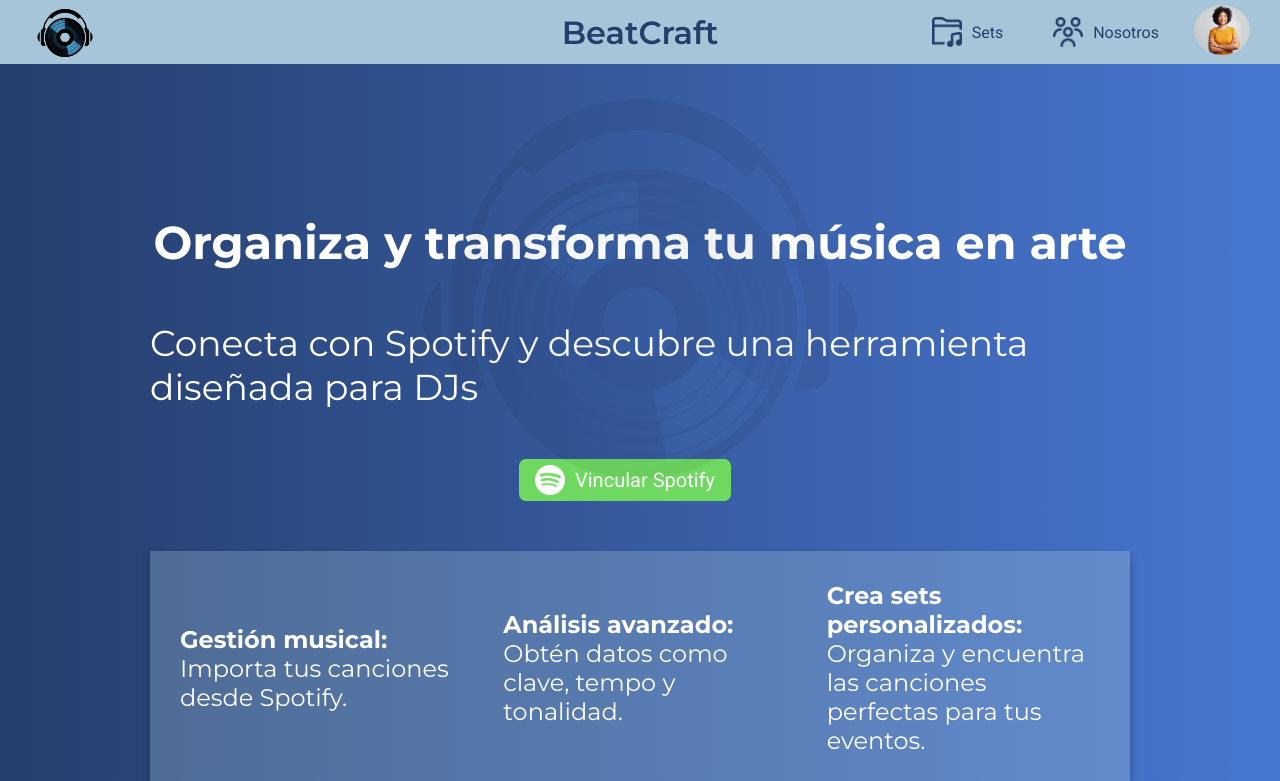
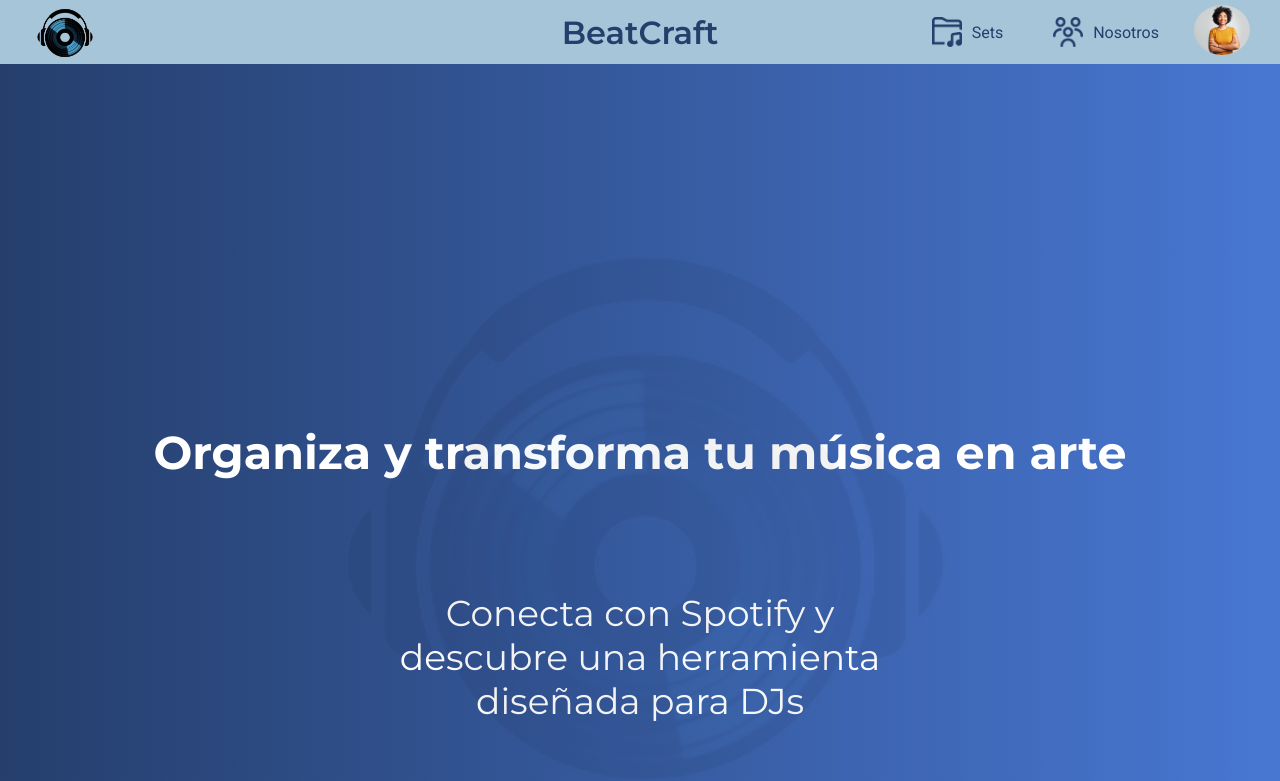
Before and after one commit to cascodenotch/beatfront, an Angular app: page / in a window 1280 px wide. Shown: the top 781 px of the page. Built offline with nearby package versions, Linux system fonts and the light colour scheme.

Commit message:
ajustes maquetacion

```diff
--- a/src/app/component/footer/footer.component.css
+++ b/src/app/component/footer/footer.component.css
@@ -2,7 +2,7 @@
 footer {
     background-color: var(--color-secuandario);
     color: var(--color-fondo);
-    height: 10vh;
+    min-height: 10vh;
     width: 100%;
     display: flex;
     justify-content: space-between;
--- a/src/app/component/header/header.component.css
+++ b/src/app/component/header/header.component.css
@@ -35,11 +35,16 @@ header {
   display: flex;
   justify-content: center;
   align-items: center;
+  height: 100%;
+  width: 33.33%;
+}
+
+.header-title a{
+  text-decoration: none;
+  color: var(--color-fondo);
   font-family: "Montserrat", serif;
   font-size: xx-large;
   font-weight: 550;
-  height: 100%;
-  width: 33.33%;
 }
 
 /* Contenedor del menu */
@@ -185,6 +190,30 @@ header {
   margin-right: 10px;
 }
 
+
+/* Estilo del botón de vinculación de Spotify */
+.btn-vincular-spotify {
+  border: 1px solid transparent;
+  border-radius: 7px;
+  background-color: #6fd861;
+  color: white;
+  display: flex;
+  align-items: center;
+  padding: 5px 15px;
+  margin-right: 30px;
+  font-size: 20px;
+  cursor: pointer;
+}
+
+/* Estilo del icono dentro del botón de vinculación de Spotify */
+.btn-vincular-spotify img {
+  border: 0px solid transparent;
+  width: 30px;
+  height: 30px;
+  margin-right: 10px;
+}
+
+
 /* Media queries para pantallas más pequeñas */
 @media (max-width: 1024px) {
   .header-logo {
--- a/src/app/component/header/header.component.html
+++ b/src/app/component/header/header.component.html
@@ -5,12 +5,14 @@
     </div>
 
     <!-- Título del sitio -->
-    <div class="header-title">BeatCraft</div>
+    <div class="header-title">
+      <a routerLink="landing">BeatCraft</a>
+    </div>
 
     <!-- Sección para usuarios no conectados -->
     <ng-container *ngIf="logueado; else headerLogueado">
       <div class="header-menu">
-        <button class="menu-button">
+        <button class="btn-vincular-spotify" [routerLink]="'editar-set-vacia'">
           <img src="../../../assets/Iconos/spotify.png" alt="">
           <span>Vincular Spotify</span>
         </button>
--- a/src/app/pages/editar-set-vacia/editar-set-vacia.component.css
+++ b/src/app/pages/editar-set-vacia/editar-set-vacia.component.css
@@ -1,28 +1,32 @@
 /* Estilo general para el cuerpo de la página */
-body {
-    margin: 0;
-    height: 92vh;
+main {
+    border: 0px solid red;
     background: linear-gradient(90deg, var(--color-fondo), var(--color-gradiant));
     color: white;
     display: flex;
     flex-direction: column;
-    padding: 110px;
+    justify-content: flex-start;
+    padding: 150px;
+    gap: 50px;
+    margin: 0;
+    min-height: 92vh;
+    position: relative;
   }
 
-/* Fondo adicional detrás del body */
-body::before {
+  /* Fondo adicional detrás del cuerpo */
+  main::before {
     content: '';
     position: absolute;
     top: 0;
     left: 0;
     width: 100%;
-    height: 80vh;
-    background: url(../../../assets/Img/logo.png) center/cover no-repeat;
-    background-size: 85%;
+    height: 100%;
+    background: url(../../../assets/Img/logo_1.png) center/cover no-repeat;
+    background-size: 50%;
     opacity: 0.05;
-    pointer-events: none;
-    margin-top: 200px;
-}
+    pointer-events: none; /* Permite que no interfiera con el hover*/
+  }
+
 
 /* Estilo del título principal de la página */
 .input-container {
--- a/src/app/pages/editar-set-vacia/editar-set-vacia.component.html
+++ b/src/app/pages/editar-set-vacia/editar-set-vacia.component.html
@@ -1,13 +1,4 @@
-<!DOCTYPE html>
-<html lang="en">
-
-<head>
-    <meta charset="UTF-8">
-    <meta name="viewport" content="width=device-width, initial-scale=1.0">
-    <title>Editar Set</title>
-</head>
-
-<body>
+<main>
     <!-- Botón de retroceso con imagen de ícono -->
     <a routerLink="">
         <img src="../../../assets/Iconos/back.png" class="back" alt="play" />
@@ -28,6 +19,4 @@
         </button>
     </div>
 
-</body>
-
-</html>
+</main>
--- a/src/app/pages/landing/landing.component.css
+++ b/src/app/pages/landing/landing.component.css
@@ -1,5 +1,5 @@
 /* Estilo general para el cuerpo de la página */
-body {
+main {
     border: 0px solid red;
     background: linear-gradient(90deg, var(--color-fondo), var(--color-gradiant));
     color: white;
@@ -9,20 +9,20 @@ body {
     padding: 150px;
     gap: 50px;
     margin: 0;
-    min-height: 92vh;
+    min-height: auto;
     position: relative;
 }
 
-/* Fondo adicional detrás del body */
-body::before {
+/* Fondo adicional detrás del cuerpo */
+main::before {
     content: '';
     position: absolute;
-    top: -15%;
+    top: -25%;
     left: 0;
     width: 100%;
     height: 100%;
-    background: url(../../../assets/Img/logo.png) center/cover no-repeat;
-    background-size: 80%;
+    background: url(../../../assets/Img/logo_1.png) center/cover no-repeat;
+    background-size: 50%;
     opacity: 0.05;
     pointer-events: none; /* Permite que no interfiera con el hover*/
 }
@@ -34,25 +34,29 @@ body::before {
     flex-direction: column;
     justify-content: center;
     align-items: center;
-    height: 600px;
-    gap: 50px;
+    height: 800px;
+    gap: 60px;
+    margin-top: 10px;
+    font-family: 'Montserrat', sans-serif
 }
 
 /* Título de bienvenida */
 #titulo-bienvenida {
-    font-family: 'Montserrat', sans-serif;
+    font-family: 'Montserrat', sans-serif !important;
     font-size: 46px;
+    margin-bottom: 50px;
 }
 
 /* Subtítulo de bienvenida */
 #subtitulo-bienvenida {
-    font-family: 'Montserrat', sans-serif;
+    width: 50%;
+    text-align: center;
+    font-family: 'Montserrat', sans-serif !important;
     font-size: 36px;
 }
 
 /* Estilo de los párrafos */
 p {
-    font-family: 'Montserrat', sans-serif;
     font-size: 24px;
 }
 
@@ -137,7 +141,6 @@ p {
     display: flex;
     align-items: center;
     padding: 5px 15px;
-    margin-right: 30px;
     font-size: 20px;
 }
 
--- a/src/app/pages/landing/landing.component.html
+++ b/src/app/pages/landing/landing.component.html
@@ -1,11 +1,4 @@
-<!DOCTYPE html>
-<html lang="en">
-<head>
-    <meta charset="UTF-8">
-    <meta name="viewport" content="width=device-width, initial-scale=1.0">
-    <title>BeatCraft</title>
-</head>
-<body>
+<main>
 
     <div class="mensaje-bienvenida">
         <h1 id="titulo-bienvenida">Organiza y transforma tu música en arte</h1>
@@ -48,5 +41,6 @@
         </div>
     </div>
 
-</body>
-</html>
+</main>
+
+<app-footer></app-footer>
--- a/src/app/pages/nostros/nostros.component.css
+++ b/src/app/pages/nostros/nostros.component.css
@@ -1,27 +1,30 @@
-body {
+/* Estilo general para el cuerpo de la página */
+main {
   border: 0px solid red;
   background: linear-gradient(90deg, var(--color-fondo), var(--color-gradiant));
   color: white;
   display: flex;
   flex-direction: column;
   justify-content: flex-start;
-    padding: 100px;
+  padding: 150px;
   gap: 50px;
   margin: 0;
-    min-height: 92vh;
+  height: 92vh;
   position: relative;
 }
 
-  body::before {
+/* Fondo adicional detrás del cuerpo */
+main::before {
   content: '';
   position: absolute;
+  top: 0;
   left: 0;
   width: 100%;
   height: 100%;
-    background: url(../../../assets/Img/logo.png) center/cover no-repeat;
-    background-size: 100%;
+  background: url(../../../assets/Img/logo_1.png) center/cover no-repeat;
+  background-size: 50%;
   opacity: 0.05;
-    pointer-events: none;
+  pointer-events: none; /* Permite que no interfiera con el hover*/
 }
 
   content{
@@ -57,6 +60,7 @@ body {
   }
   .beat{
     color: var(--color-fondo);
+    font-family: 'Montserrat', sans-serif;
   }
 
   .info{
--- a/src/app/pages/nostros/nostros.component.html
+++ b/src/app/pages/nostros/nostros.component.html
@@ -1,4 +1,4 @@
-<body>
+<main>
     <content>
         <div class="head">
             <img src="../../../assets/Img/nosotros.png" alt="" class="noso">
@@ -60,4 +60,4 @@
             </div>
         </div>
     </content>
-</body>
+</main>
```
Also changed, not shown: src/assets/Img/logo_1.png (added). Lines whose indentation alone changed are shown as unchanged.
